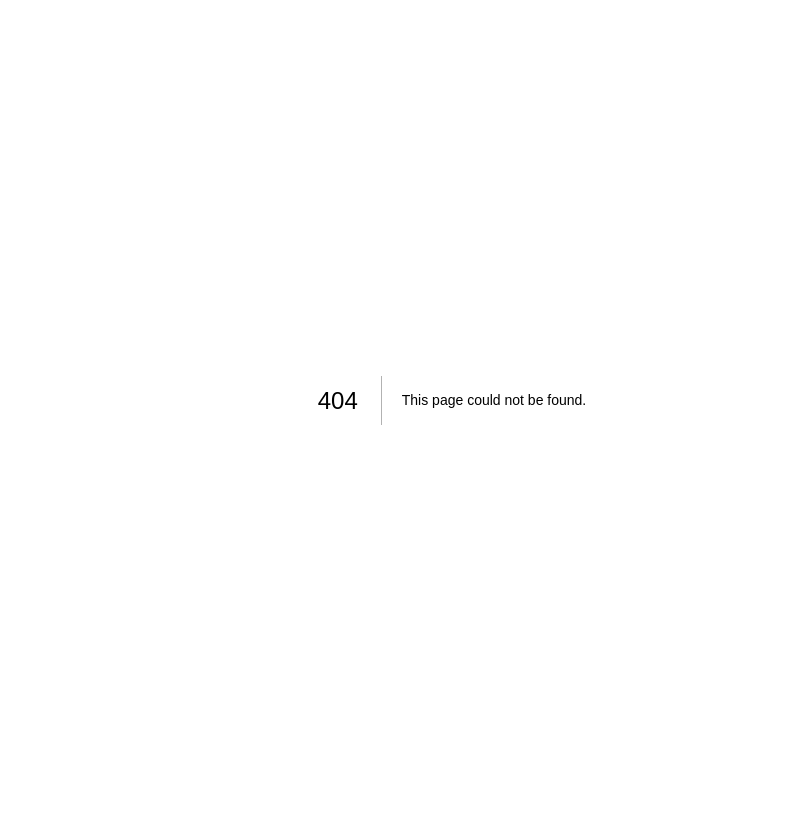
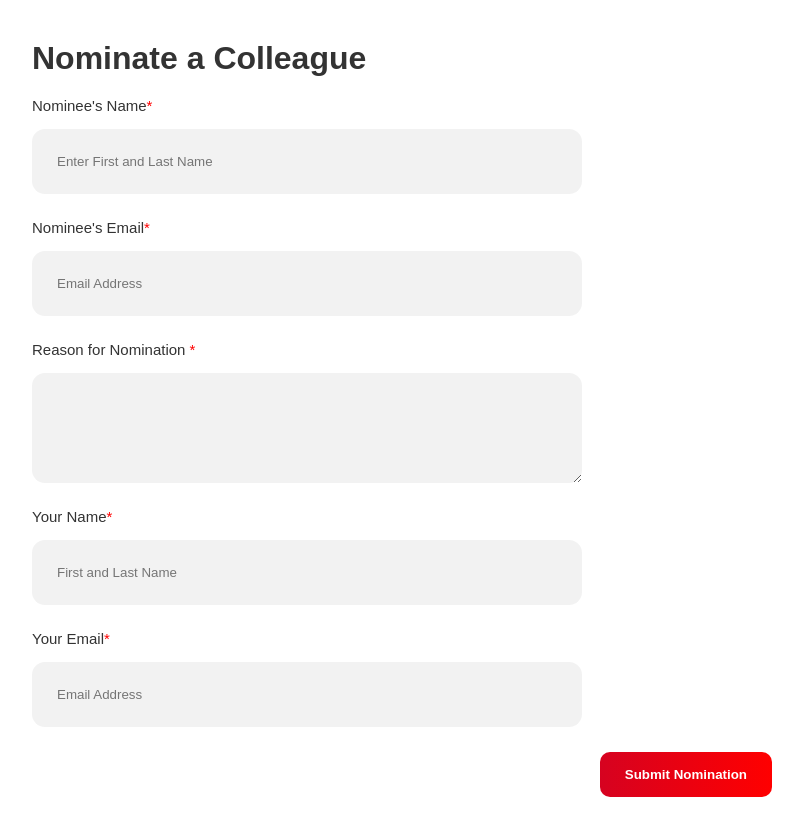
Before and after one commit to MariamElkholeyy/ITWORX-task-2-React, a Next.js app: page /nomination-form in a window 1280 px wide. Before the commit this address had no page. Shown: the whole page, without its empty margins (188-991 px from the left). Before the commit the page ends 800 px from the top, so only its background shows below. Built offline with nearby package versions, Linux system fonts and the light colour scheme.

Commit message:
I finished the nomination form
and altered the voting platform

```diff
--- /dev/null
+++ b/app/components/title.module.css
@@ -0,0 +1,136 @@
+
+/* Name ,Email , Reason for Nomination & etc. */
+.title{
+    font-size: 15px;
+    font-weight: 200;
+    color: #333;
+    margin-bottom: 10px;
+    display: flex;
+    flex-direction: column;
+}
+
+
+.placeholder{
+    width:550px ;
+    background-color: #f2f2f2;
+    margin : 15px 0 ;
+    padding: 25px;
+    border-radius:13px;
+    border: none;
+    position: relative;
+}
+
+/* The * beside the title */
+.spanM{
+    color: red;
+}
+/* So that the user knows which feild he is currently editing */
+.placeholder:focus{
+    outline: none;
+    border: 1px rgb(137, 137, 137);
+    border-radius: 13px;
+    border-style: dotted;
+    box-shadow: 0 0 10px rgba(0, 0, 0, 0.2);
+}
+
+.submit button{
+    background-image: linear-gradient(to right, #D60220, #ff0000);
+    border: none;
+    color: white;
+    padding: 15px 25px;
+    border-radius: 10px;
+    font-weight: bold;
+    cursor: pointer;
+    position: relative;
+    z-index: 0;
+    transition: background-image 0.8s ease-in-out ,color 0.5s ease-in-out;
+}
+
+/* The Hover state for the Submit Button */
+.submit button:hover{
+    background-image:linear-gradient(45deg, #F11D28 , #FE612C ,
+    #FF872C  ); ;
+    color: white;
+}
+
+.submit button:active {
+    color: #000;
+    font-weight:bolder;
+}
+.submit button:focus{
+    outline: none;
+    box-shadow: 0 0 10px rgba(0, 0, 0, 0.5);}
+
+
+.submit button:disabled{
+    background-color: #ccc;
+    color: #666;
+    cursor: not-allowed;}
+.submit button:disabled:hover{
+    background-color: #ccc;
+    color: #666;
+    cursor: not-allowed;
+    }
+
+
+
+.submit{
+    display: flex;
+    justify-content: flex-end;
+    margin-top: 10px;
+    padding-right: 100px;
+}
+.submit button br {
+    display: none; /* Hide the line break on larger screens */
+}
+
+.title textarea{
+    height: 110px;
+    color: #616161;
+}
+
+
+
+/* for screens smaller than 768px (e.g., tablets) */
+@media (max-width: 768px) and (min-width:480px) {
+    .placeholder {
+        padding: 15px;
+        width: 90%;
+    }
+    .submit {
+      padding-right: 10px;
+      display: flex;
+      justify-content: right;
+      margin-top: 35px;
+      padding-right: 65px;
+    }
+    .submit button br {
+        display: block; /* Hide the line break on larger screens */
+    }
+  }
+
+  /* for screens smaller than 480px (e.g., mobile phones) */
+@media (max-width: 480px) {
+
+    .submit {
+        padding-right: 5px;
+        display: flex;
+        justify-content: end;
+        margin-top: 20px;
+    }
+    .submit button{
+        padding: 15px 15px;
+        font-size: 85%;
+    }
+    .submit button br {
+        display: block; /* Hide the line break on larger screens */
+    }
+
+    .placeholder {
+        padding: 15px;
+        width: 97%;
+    }
+    .title textarea {
+        height: 80px;
+    }
+}
--- /dev/null
+++ b/app/components/title.tsx
@@ -0,0 +1,38 @@
+
+import styles from './title.module.css'
+
+type titleProps ={
+    label : string ;
+    placeholder ?: string ;
+}
+
+const Title = ({label , placeholder} : titleProps) =>{
+    return(
+        <div className={styles.title}>
+            <label className={styles.label}>{label}<span className={styles.spanM}>*</span> </label>
+            <input type="text" id="nom-name" name="nom-name" placeholder={placeholder} className={styles.placeholder}/>
+        </div>
+    );
+}
+
+
+const ReasonTitle =({label , placeholder} : titleProps) =>{
+    return(
+        <div className={styles.title}>
+           <label className={styles.label} >{label}<span className={styles.spanM}>*</span></label>
+           <textarea  className={styles.placeholder}></textarea>
+        </div>
+    );
+}
+
+
+const Submit =()=>{
+    return(
+        <div className={styles.submit}>
+            <button className={styles.button}>
+                Submit <br />Nomination
+            </button>
+        </div>
+    );
+}
+export { Title , ReasonTitle , Submit};
--- /dev/null
+++ b/app/nomination-form/page.module.css
@@ -0,0 +1,40 @@
+
+
+.container{
+    margin: 20px 200px;
+    padding: 20px;
+
+    font-family: Arial, sans-serif;
+    background-color: white;
+}
+
+.h1{
+    color: #333;
+    text-align: left;
+    margin-bottom: 20px;
+
+}
+/* media queries for responsiveness */
+
+/* for screens smaller than 768px (e.g., tablets) */
+@media (max-width: 768px) and (min-width:480px) {
+
+    .container{
+        margin: 35px 20px 35px 80px;
+        padding: 10px;
+    }
+  }
+
+  /* for screens smaller than 480px (e.g., mobile phones) */
+@media (max-width: 480px) {
+
+    .container {
+        margin: 35px 30px 25px 30px;
+        padding: 25px;
+        display:relative;
+
+    }
+    .h1{
+        font-size: 25px;
+    }
+}
--- /dev/null
+++ b/app/nomination-form/page.tsx
@@ -0,0 +1,18 @@
+import { Title, ReasonTitle , Submit } from "../components/title";
+import styles from "./page.module.css";
+
+
+export default function Home() {
+    return (
+        <>
+        <div className={styles.container}>
+            <h1 className={styles.h1}>Nominate a Colleague</h1>
+            <Title label="Nominee's Name" placeholder="Enter First and Last Name"></Title>
+            <Title label="Nominee's Email" placeholder="Email Address"></Title>
+            <ReasonTitle label="Reason for Nomination "></ReasonTitle>
+            <Title label="Your Name" placeholder="First and Last Name"></Title>
+            <Title label="Your Email" placeholder="Email Address"></Title>
+            <Submit></Submit>
+        </div>
+        </>
+    );};
--- a/app/page.tsx
+++ b/app/page.tsx
@@ -1,4 +1,3 @@
-import Image from "next/image";
 import styles from "./page.module.css";
 import Nominee from "./components/nominee";
 import Nominations from "./components/nominations";
```
Also changed, not shown: app/components/nominations.module.css (+9 -21 lines), app/components/nominations.tsx (+6 -7 lines), package.json (+6 -4 lines), 1 other file (tests, documents, lock files or other folders).
